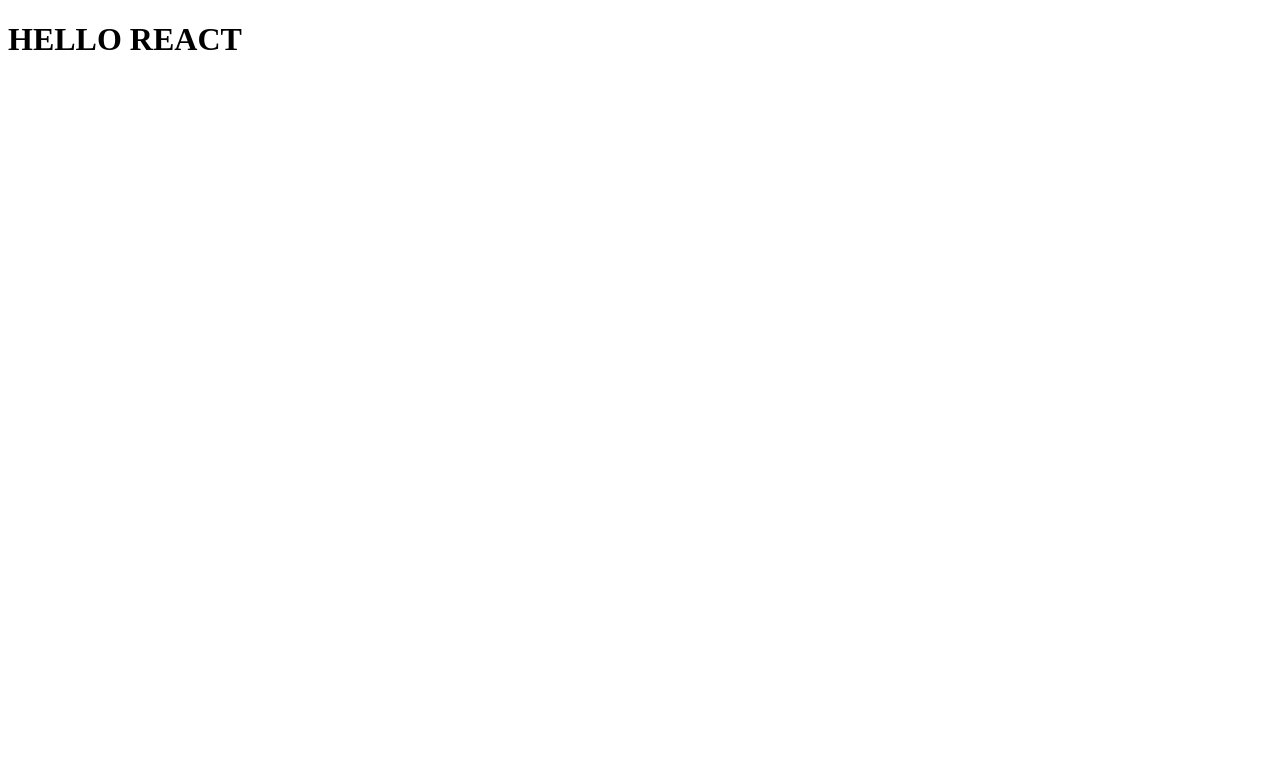
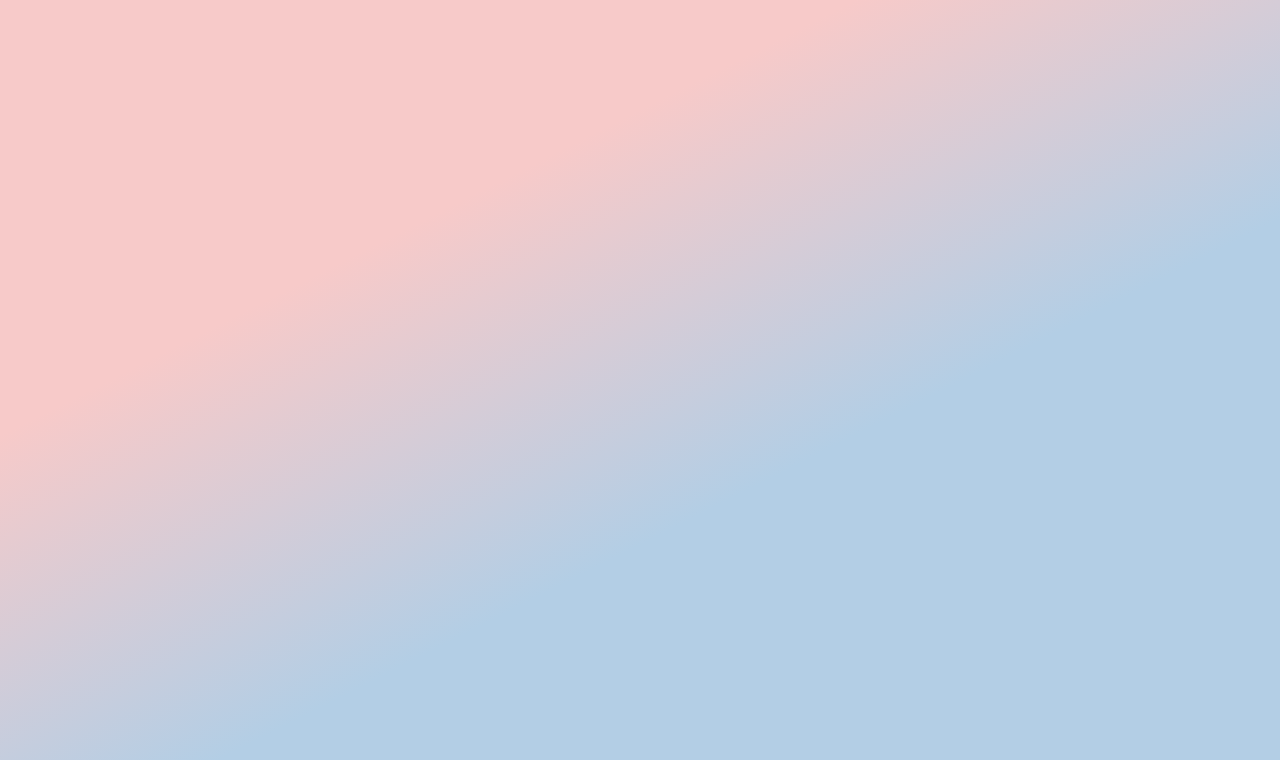
Before and after one commit to joashcabanilla/mygift, a React (Create React App) app: page / in a window 1280 px wide. Shown: the top 760 px of the page. Built offline with nearby package versions, Linux system fonts and the light colour scheme.

Commit message:
background setup

```diff
--- /dev/null
+++ b/src/App.css
@@ -0,0 +1,14 @@
+* {
+  margin: 0;
+  padding: 0;
+  box-sizing: border-box;
+}
+body {
+  min-height: 100vh;
+  background: rgb(247, 202, 201);
+  background: linear-gradient(
+    153deg,
+    rgba(247, 202, 201, 1) 30%,
+    rgba(179, 206, 229, 1) 60%
+  );
+}
--- a/src/App.js
+++ b/src/App.js
@@ -1,8 +1,9 @@
 import React from 'react';
-
+import './App.css';
 function App(){
     return(
-        <h1>HELLO REACT</h1>
+        <div className="class1">
+        </div>
     );
 }
 export default App;
--- a/src/index.js
+++ b/src/index.js
@@ -1,6 +1,7 @@
 import React from 'react';
 import ReactDOM from 'react-dom';
 import App from './App';
+import './App.css';
 import reportWebVitals from './reportWebVitals';
 
 ReactDOM.render(
```
